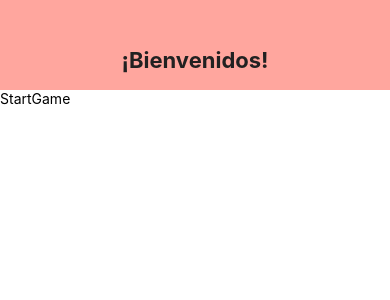
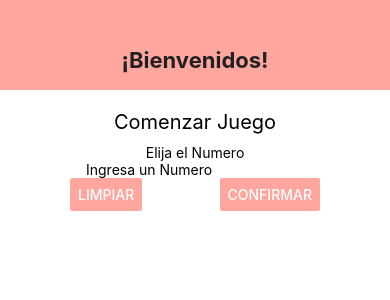
Before and after one commit to sotopro/clase6coderhouse, a React Native app: screen / in a window 390 px wide. Shown: the top 300 px of the page. Built offline with nearby package versions, Linux system fonts and the light colour scheme.

Commit message:
[feature] - create screen start game & styles

```diff
--- a/App.js
+++ b/App.js
@@ -1,9 +1,11 @@
 import { StyleSheet, View } from 'react-native';
 import StartGame from './src/screens/start-game';
+import { Header } from './src/components/index';
 
 export default function App() {
   return (
     <View style={styles.container}>
+      <Header title="¡Bienvenidos!" />
       <StartGame />
     </View>
   );
--- a/src/screens/start-game/index.js
+++ b/src/screens/start-game/index.js
@@ -1,17 +1,23 @@
 import React from 'react'
 
-import { View, Text } from 'react-native'
-import { Header } from '../../components/index'
+import { View, Text, TextInput, Button } from 'react-native'
 
 import { styles } from './styles'
 
 const StartGame = () => {
     return (
         <View style={styles.container}>
-            <Header title="¡Bienvenidos!" />
-            <Text>
-                StartGame
+            <Text style={styles.title}>
+                Comenzar Juego
             </Text>
+            <View style={styles.inputContainer}>
+                <Text>Elija el Numero</Text>
+                <TextInput placeholder='Ingresa un Numero' keyboardType='numeric' />
+                <View style={styles.buttonContainer}>
+                    <Button title="Limpiar" onPress={() => null} color='#FFA69E' />
+                    <Button title="Confirmar" onPress={() => null} color='#FFA69E' />
+                </View>
+            </View>
         </View>
     )
 }
--- a/src/screens/start-game/styles.js
+++ b/src/screens/start-game/styles.js
@@ -4,5 +4,22 @@ export const styles = StyleSheet.create({
     container: {
         flex: 1,
         backgroundColor: '#ffffff',
-    }
+        alignItems: 'center',
+        marginVertical: 10,
+    },
+    title: {
+        fontSize: 20,
+        marginVertical: 10,
+    },
+    inputContainer: {
+        width: 300,
+        maxWidth: '80%',
+        alignItems: 'center',
+    },
+    buttonContainer: {
+        flexDirection: 'row',
+        width: '100%',
+        justifyContent: 'space-between',
+        paddingHorizontal: 25,
+    },
 });
```
